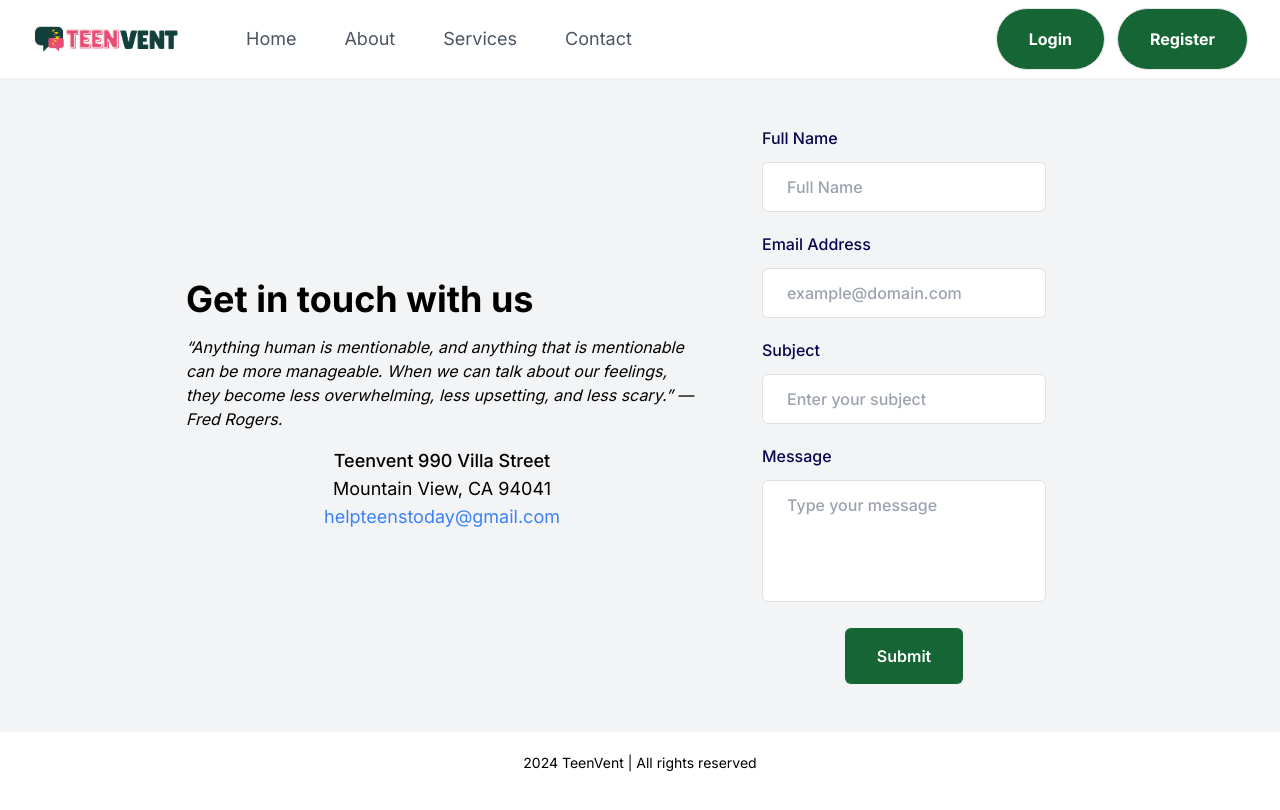
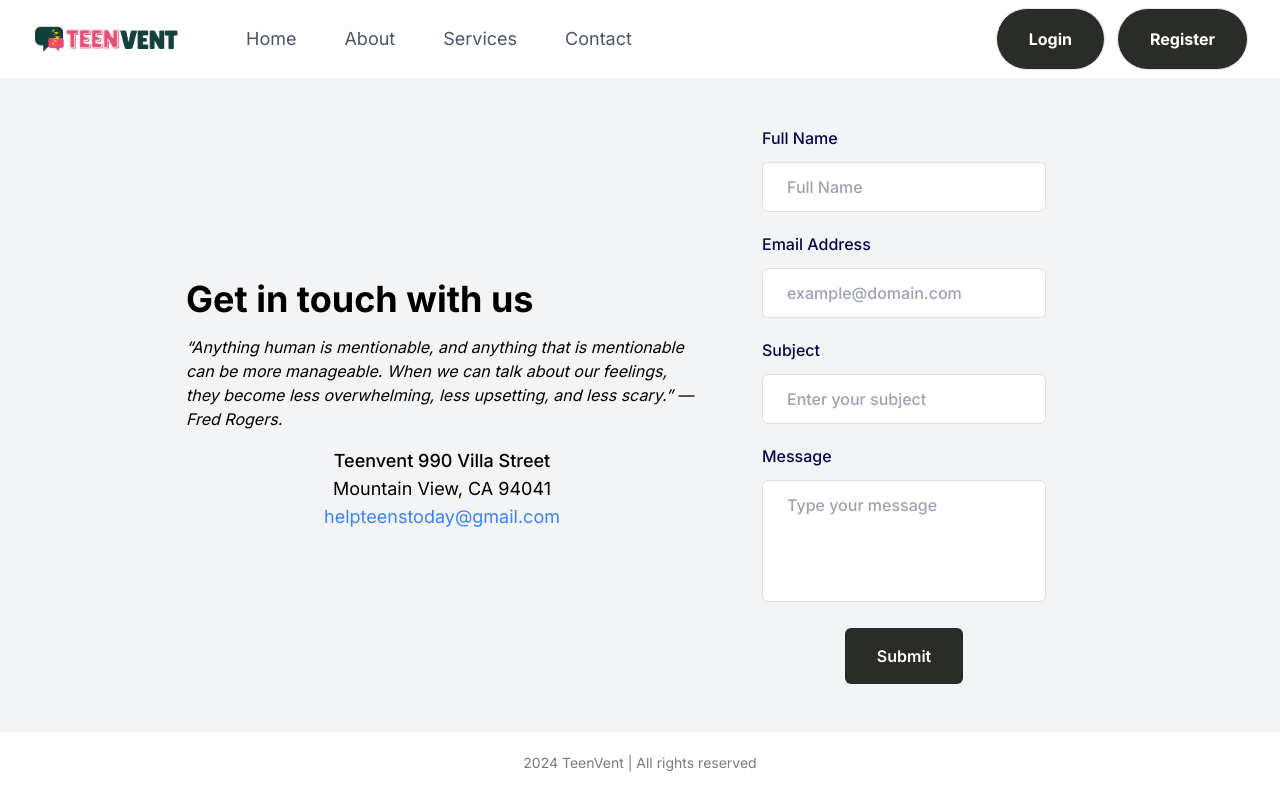
Before and after one commit to miadinh38/mental-health-app, a Next.js app in the folder frontend/: page /contact in a window 1280 px wide. Shown: the top 810 px of the page. Built offline with nearby package versions, Linux system fonts and the light colour scheme.

Commit message:
Update color and theme in config

```diff
--- a/frontend/app/globals.css
+++ b/frontend/app/globals.css
@@ -116,10 +116,10 @@ body {
     @apply border-white bg-white px-8 py-3 text-gray-90
   }
   .btn_green  {
-    @apply border-green-50 bg-green-50 px-8 py-5 text-white
+    @apply border-green-50 bg-green-50 px-8 py-5 text-white hover:bg-black
   }
   .btn_dark_green {
-    @apply bg-green-800 px-8 py-4 text-white transition-all hover:bg-black
+    @apply bg-green-90 px-8 py-4 text-white transition-all hover:bg-black
   }
   .btn_dark_green_outline  {
     @apply border-gray-20 bg-green-90 px-8 py-5 text-white
--- a/frontend/tailwind.config.js
+++ b/frontend/tailwind.config.js
@@ -8,8 +8,44 @@ module.exports = {
   theme: {
     extend: {
       colors: {
-        background: "var(--background)",
-        foreground: "var(--foreground)",
+        green: {
+          50: "#30AF5B",
+          90: "#292C27",
+        },
+        gray: {
+          10: "#EEEEEE",
+          20: "#A2A2A2",
+          30: "#7B7B7B",
+          50: "#585858",
+          90: "#141414",
+        },
+        orange: {
+          50: "#FF814C",
+        },
+        blue: {
+          70: "#021639",
+        },
+        yellow: {
+          50: "#FEC601",
+        },
+      },
+      backgroundImage: {
+        "bg-img-1": "url('/img-1.png')",
+        "bg-img-2": "url('/img-2.png')",
+        "feature-bg": "url('/feature-bg.png')",
+        pattern: "url('/pattern.png')",
+        "pattern-2": "url('/pattern-bg.png')",
+      },
+      screens: {
+        xs: "400px",
+        "3xl": "1680px",
+        "4xl": "2200px",
+      },
+      maxWidth: {
+        "10xl": "1512px",
+      },
+      borderRadius: {
+        "5xl": "40px",
       },
     },
   },
```
